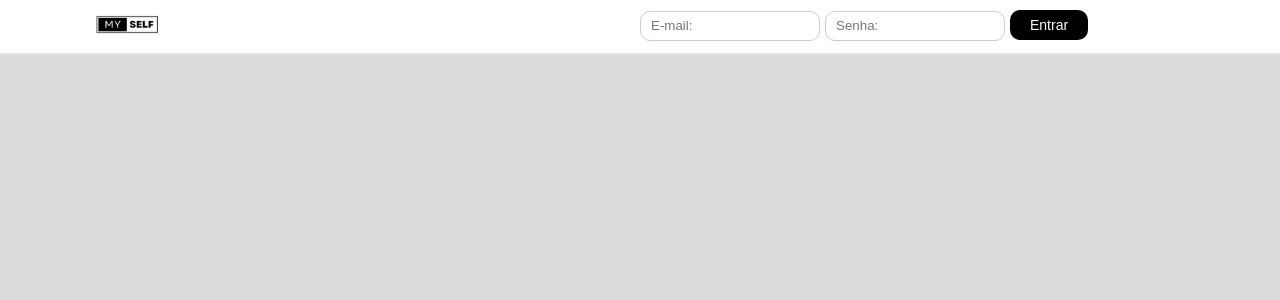
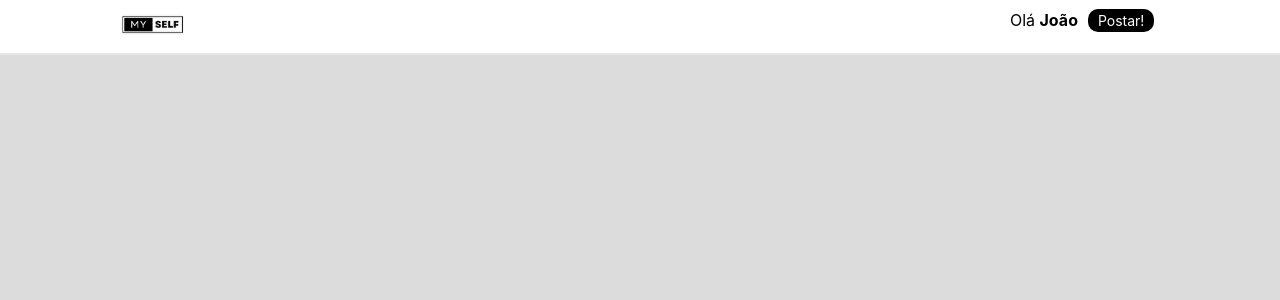
Before and after one commit to mateus040/mysocial-app, a React (Create React App) app: page / in a window 1280 px wide. Shown: the top 300 px of the page. Built offline with nearby package versions, Linux system fonts and the light colour scheme.

Commit message:
feat: header

```diff
--- a/src/App.css
+++ b/src/App.css
@@ -12,6 +12,7 @@ body{
   display: flex;
   margin: 0 auto;
   max-width: 1100px;
+  padding: 0 2%;
 }
 
 .header{
@@ -26,6 +27,15 @@ body{
 
 .header__logo img{
   height: 29px;
+}
+
+.header__loginForm{
+  width: 50%;
+  text-align: right;
+}
+
+.header__loginForm form{
+  display: inline-block;
 }
 
 .header__loginForm input[type=text],
@@ -48,5 +58,29 @@ body{
   cursor: pointer;
   border-radius: 10px;
   font-size: 14px;
+}
 
+.btn__criarConta{
+  display: inline-block;
 }
+
+.btn__criarConta a{
+  font-size: 14px;
+  margin: 0 10px;
+}
+
+.header__logadoInfo{
+  text-align: right;
+  width: 50%;
+}
+
+.header__logadoInfo a{
+  margin: 0 10px;
+  background-color: #000;
+  color: #fff;
+  padding: 3px 10px;
+  cursor: pointer;
+  border-radius: 10px;
+  font-size: 14px;
+  text-decoration: none;
+}
--- a/src/App.js
+++ b/src/App.js
@@ -17,27 +17,9 @@ function App() {
 
   return (
     <div className="App">
-      <div className='header'>
-        <div className='center'>
-          <div className='header__logo'>
-            <a href=''><img src={process.env.PUBLIC_URL + '/images/logo.png'}></img></a>
-          </div>
 
-          {
-            (user) ?
-              <div>Olá</div>
-              :
-              <div className='header__loginForm'>
-                <form>
-                  <input type='text' placeholder='E-mail:' />
-                  <input type='password' placeholder='Senha:' />
-                  <input type='submit' name='acao' value='Entrar' />
-                </form>
-              </div>
-          }
+      <Header setUser={setUser} user={user}></Header>
 
-        </div>
-      </div>
     </div>
   );
 }
--- a/src/Header.js
+++ b/src/Header.js
@@ -0,0 +1,40 @@
+import { useEffect, useState } from "react";
+
+function Header(props) {
+
+    useEffect(() => {
+        props.setUser("João");
+    }, [])
+
+    return (
+        <div className='header'>
+            <div className='center'>
+                <div className='header__logo'>
+                    <a href=''><img src={process.env.PUBLIC_URL + '/images/logo.png'}></img></a>
+                </div>
+
+                {
+                    (props.user) ?
+                        <div className="header__logadoInfo">
+                            <span>Olá <b>{props.user}</b></span>
+                            <a href="#">Postar!</a>
+                        </div>
+                        :
+                        <div className='header__loginForm'>
+                            <form>
+                                <input type='text' placeholder='E-mail:' />
+                                <input type='password' placeholder='Senha:' />
+                                <input type='submit' name='acao' value='Entrar' />
+                            </form>
+                            <div className="btn__criarConta">
+                                <a href="">Criar Conta!</a>
+                            </div>
+                        </div>
+                }
+
+            </div>
+        </div>
+    )
+}
+
+export default Header;
```
